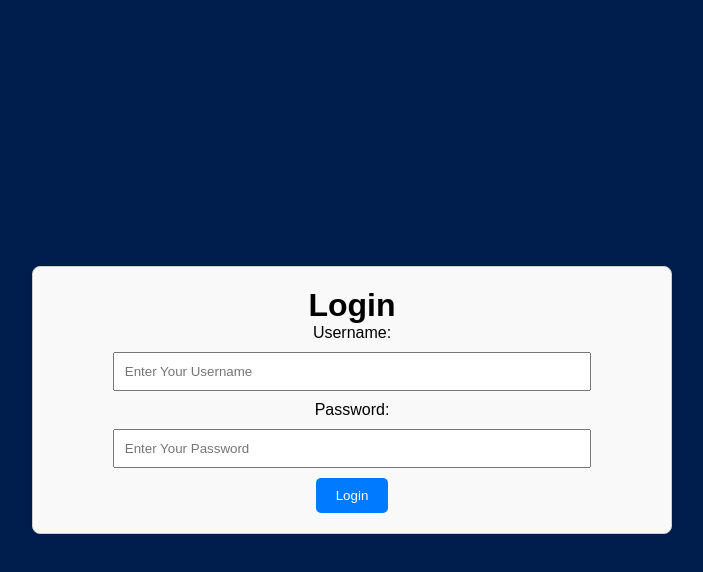
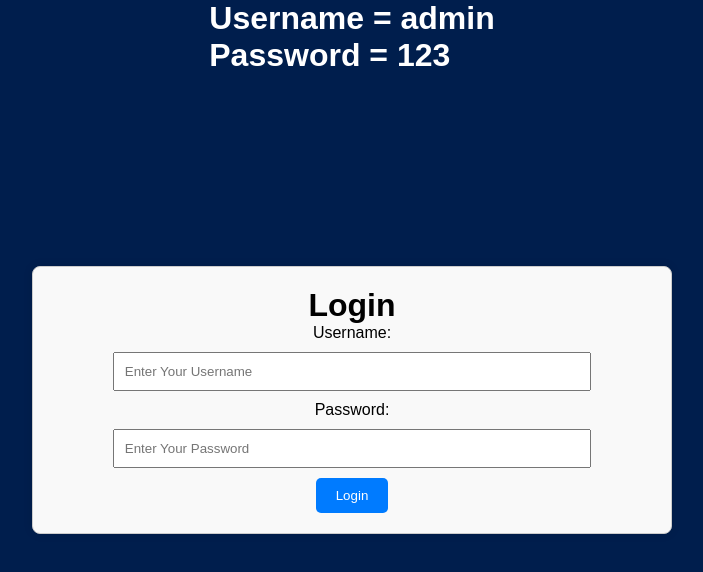
Before and after one commit to YashBhawsar23/Quiz-Website, a plain HTML site: page index.html in a window 1280 px wide. Shown: the whole page, without its empty margins (288-991 px from the left). Drawn offline with Linux system fonts and the light colour scheme.

Commit message:
Add files via upload

```diff
--- a/index.html
+++ b/index.html
@@ -7,6 +7,11 @@
     <title>Quiz App</title>
   </head>
   <body>
+    <div class="login-details">
+      <h1>Username =  admin
+      <br>
+      Password =  123</h1>
+    </div>
     <!-- Login Page -->
     <div id="login-page" class="login-page">
       <h1>Login</h1>
--- a/style.css
+++ b/style.css
@@ -24,6 +24,12 @@ body {
   font-weight: 600;
   border-bottom: 1px solid #333;
   padding-bottom: 30px;
+}
+.login-details {
+  display: flex;
+  color: #fff;
+  align-items: center;
+  justify-content: center;
 }
 
 /* Login PAge */
```
